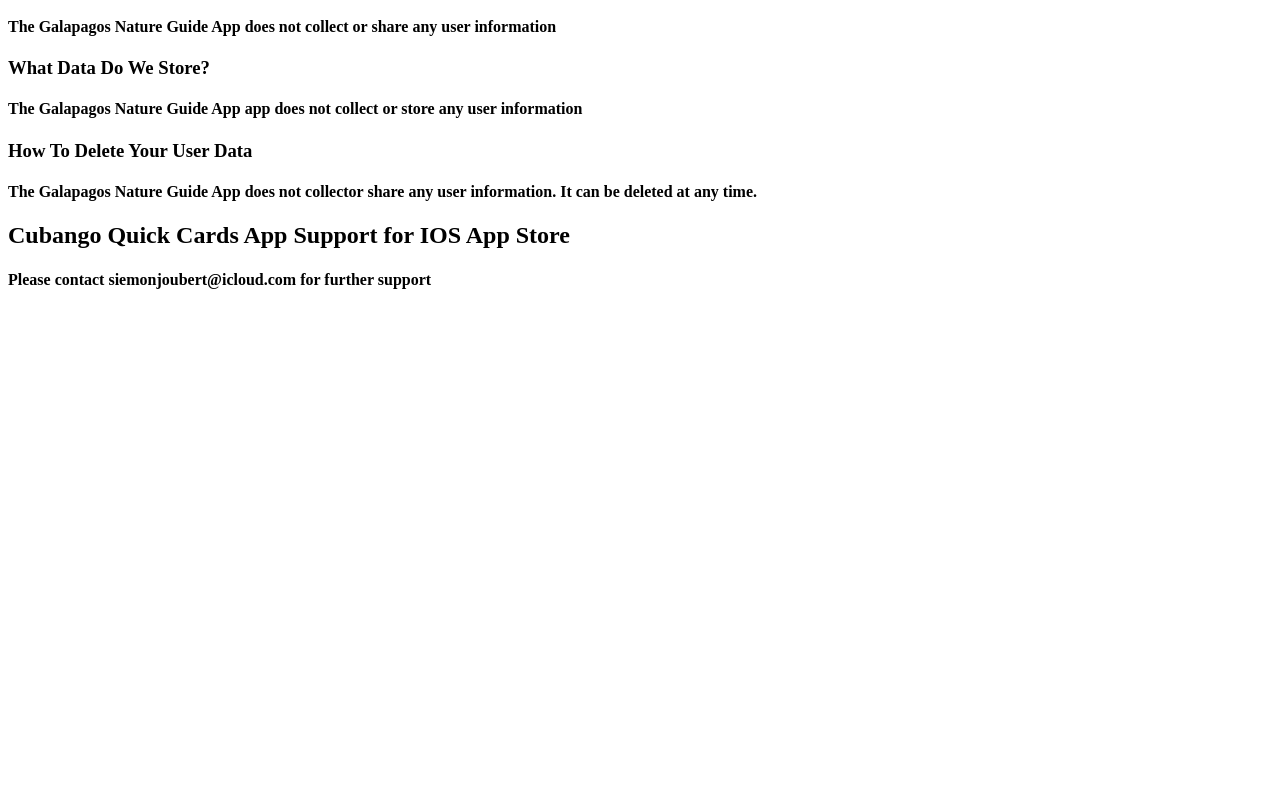
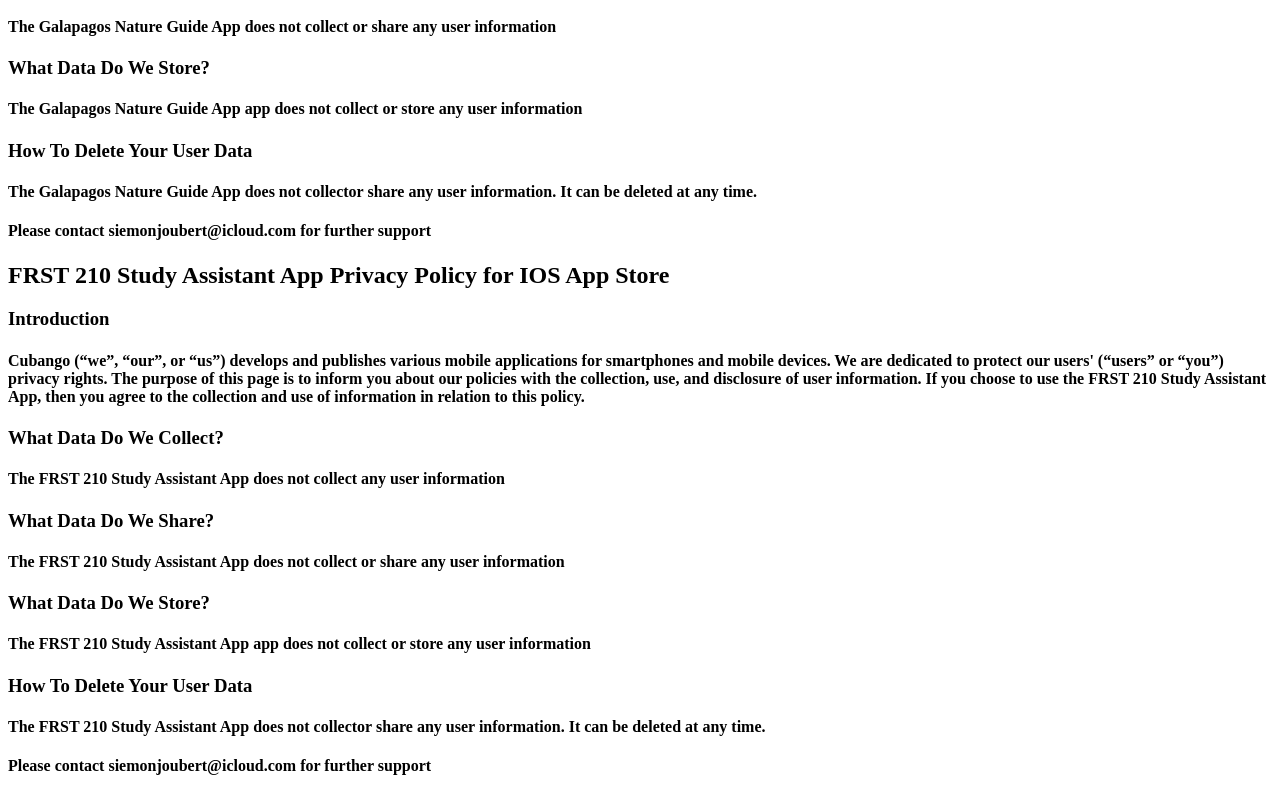
Before and after one commit to Siemon-Joubert/cubango-privacy-policy, a plain HTML site: page index.html in a window 1280 px wide. Shown: the part 2089-2885 px from the top of the page. Before the commit the page ends 2399 px from the top, so only its background shows below. Drawn offline with Linux system fonts and the light colour scheme.

Commit message:
Update index.html

```diff
--- a/index.html
+++ b/index.html
@@ -109,6 +109,29 @@
 
 <h4> The Galapagos Nature Guide App does not collector share any user information.  It can be deleted at any time. </h4>
 
-<h2> Cubango Quick Cards App Support for IOS App Store </h2>
+<h4> Please contact siemonjoubert@icloud.com for further support </h4>
+
+
+<h2> FRST 210 Study Assistant App Privacy Policy for IOS App Store </h2>
+
+<h3> Introduction </h3>
+
+<h4> Cubango (“we”, “our”, or “us”) develops and publishes various mobile applications for smartphones and mobile devices. We are dedicated to protect our users' (“users” or “you”) privacy rights. The purpose of this page is to inform you about our policies with the collection, use, and disclosure of user information. If you choose to use the FRST 210 Study Assistant App, then you agree to the collection and use of information in relation to this policy.  </h4>
+
+<h3> What Data Do We Collect? </h3>
+
+<h4> The FRST 210 Study Assistant App does not collect any user information </h4>
+
+<h3> What Data Do We Share? </h3>
+
+<h4> The FRST 210 Study Assistant App does not collect or share any user information </h4>
+
+<h3> What Data Do We Store? </h3>
+
+<h4> The FRST 210 Study Assistant App app does not collect or store any user information </h4>
+
+<h3> How To Delete Your User Data </h3>
+
+<h4> The FRST 210 Study Assistant App does not collector share any user information.  It can be deleted at any time. </h4>
 
 <h4> Please contact siemonjoubert@icloud.com for further support </h4>
```
